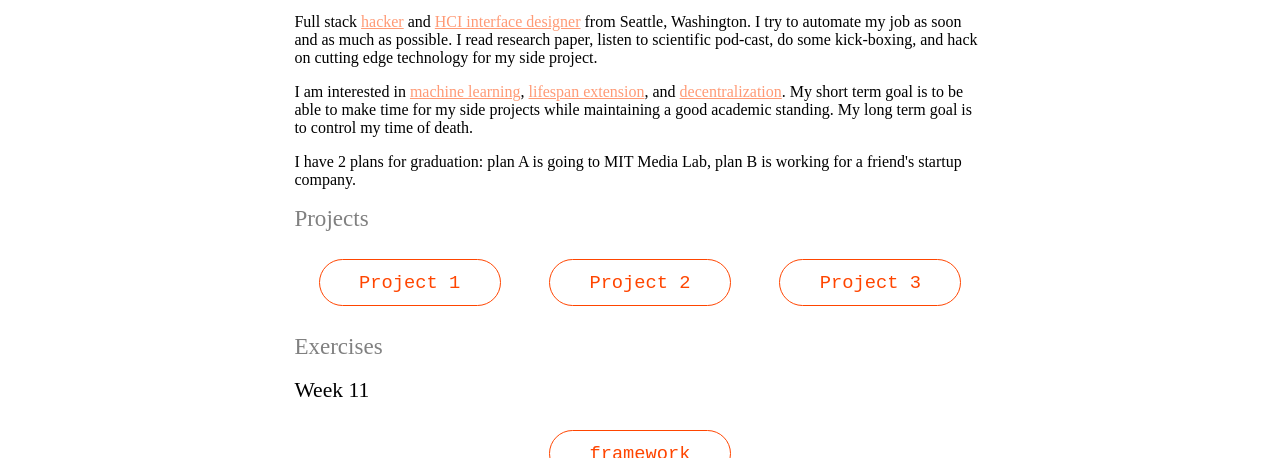
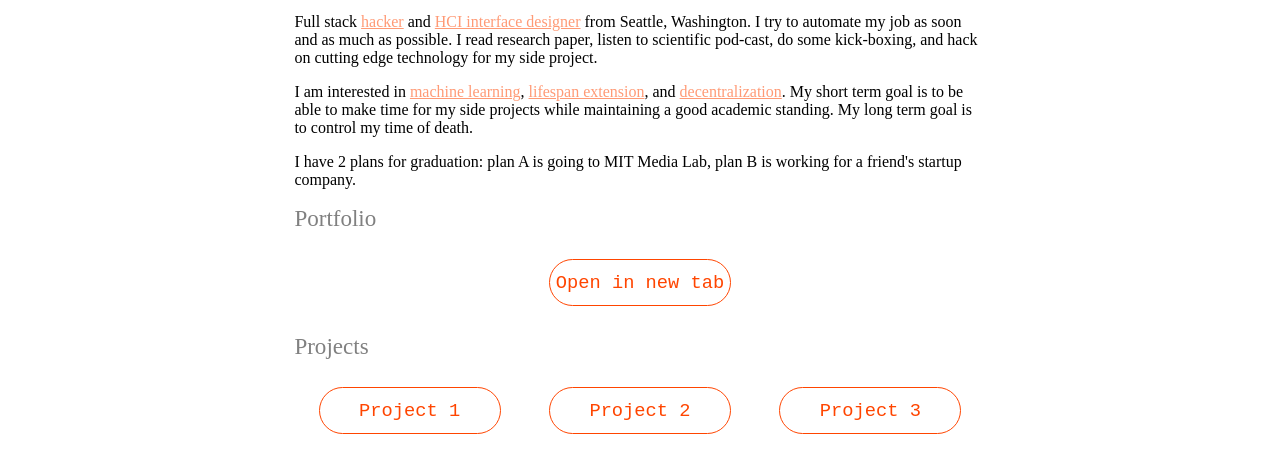
Before and after one commit to louisgv/1217-230, a plain HTML site: page week2/home/index.html in a window 1280 px wide. Shown: the part 232-690 px from the top of the page. Drawn offline with Linux system fonts and the light colour scheme.

Commit message:
Add portfolio link

```diff
--- a/week2/home/index.html
+++ b/week2/home/index.html
@@ -33,6 +33,17 @@
       </p>
 
     </section>
+
+		<section id="Portfolio">
+			<h2>Portfolio</h2>
+
+			<div class="FlexSpaceAround ProjectLinksContainer">
+				<a class="BubbleButton FlexCenter" target="_blank" href="https://people.rit.edu/hhn2884/portfolio/">
+					Open in new tab
+				</a>
+			</div>
+
+		</section>
 
     <section id="Projects">
       <h2>Projects</h2>
```
